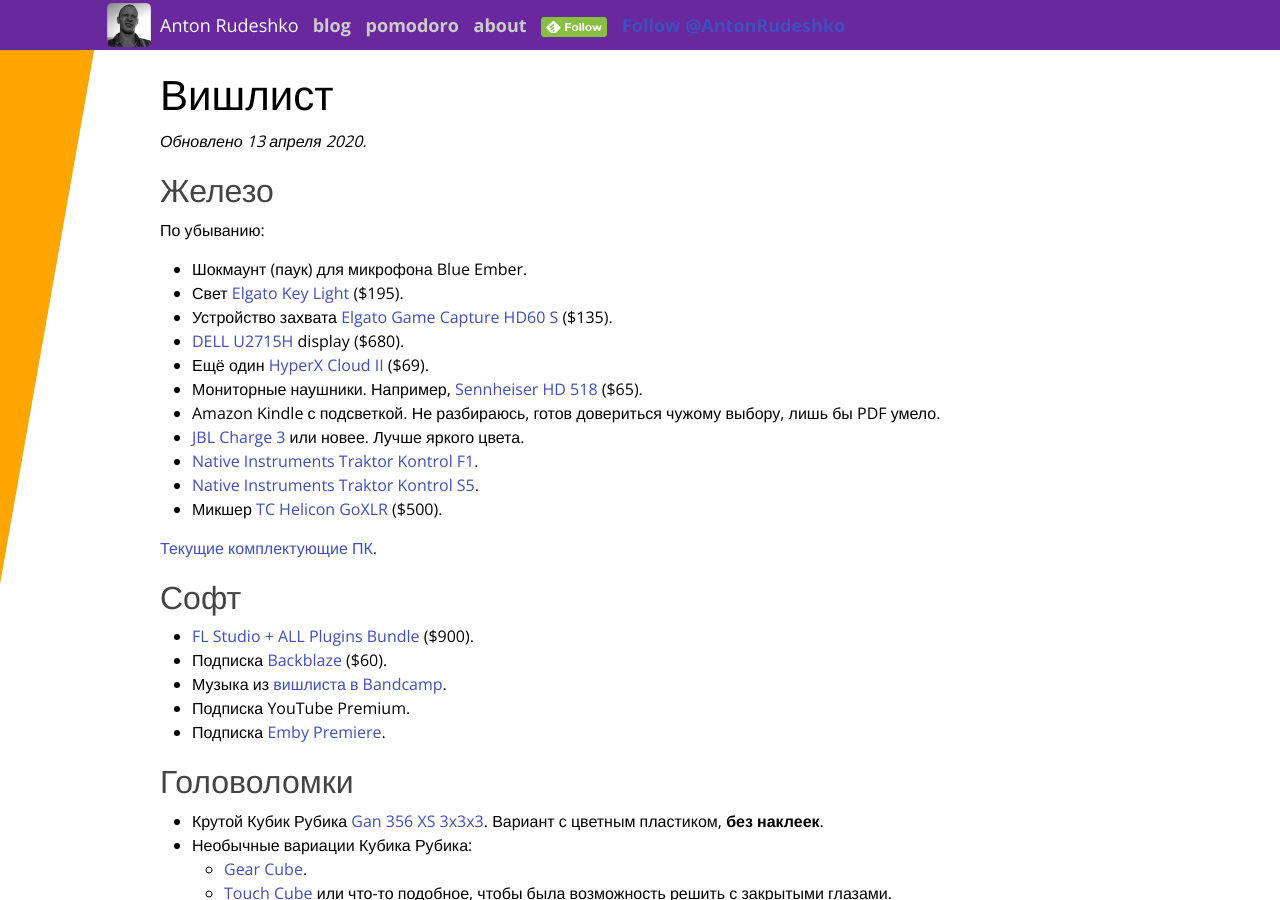
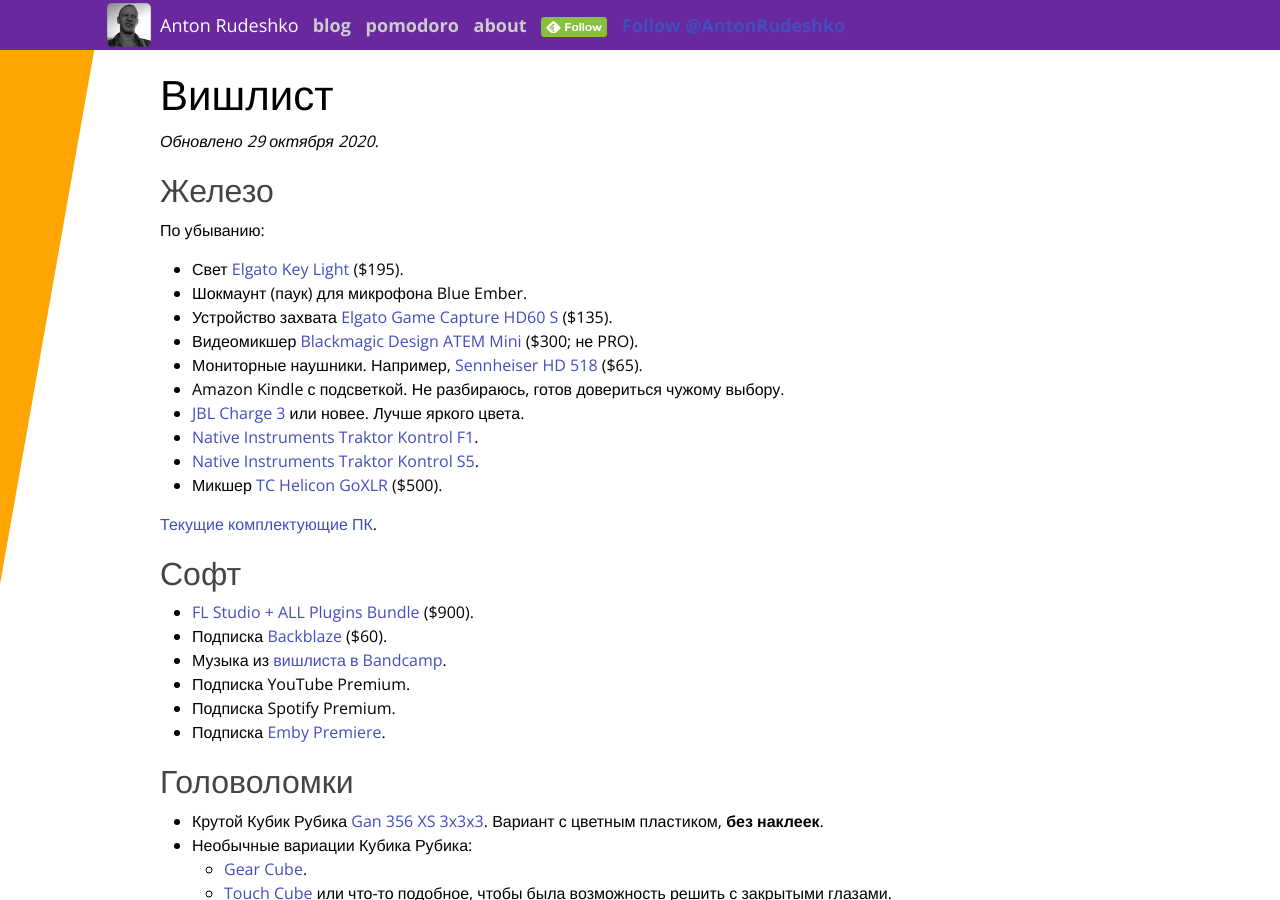
Before and after one commit to anton-rudeshko/anton-rudeshko.github.io, a Jekyll site: the page built from wishlist/index.md, in a window 1280 px wide and 900 px high. Built offline with Jekyll 4.4.1, drawn with Linux system fonts in a browser that asks for light colours; comment, search, counter and statistics services are not loaded; some of the changed text lies outside the part shown.

Commit message:
whislist: update after 2020'Q2, Q3

```diff
--- a/wishlist/index.md
+++ b/wishlist/index.md
@@ -5,19 +5,18 @@ title: Вишлист
 
 # Вишлист
 
-*Обновлено 13 апреля 2020.*
+*Обновлено 29 октября 2020.*
 
 ## Железо
 
 По убыванию:
 
+* Свет [Elgato Key Light] ($195).
 * Шокмаунт (паук) для микрофона Blue Ember.
-* Свет [Elgato Key Light] ($195).
 * Устройство захвата [Elgato Game Capture HD60 S] ($135).
-* [DELL U2715H] display ($680).
-* Ещё один [HyperX Cloud II] ($69).
+* Видеомикшер [Blackmagic Design ATEM Mini] ($300; не PRO).
 * Мониторные наушники. Например, [Sennheiser HD 518] ($65).
-* Amazon Kindle с подсветкой. Не разбираюсь, готов довериться чужому выбору, лишь бы PDF умело.
+* Amazon Kindle с подсветкой. Не разбираюсь, готов довериться чужому выбору.
 * [JBL Charge 3] или новее. Лучше яркого цвета.
 * [Native Instruments Traktor Kontrol F1].
 * [Native Instruments Traktor Kontrol S5].
@@ -25,11 +24,10 @@ title: Вишлист
 
 [Текущие комплектующие ПК][pc-config].
 
+[Elgato Key Light]: https://www.elgato.com/en/gaming/key-light
 [Elgato Game Capture HD60 S]: https://www.elgato.com/en/gaming/game-capture-hd60-s
-[Elgato Key Light]: https://www.elgato.com/en/gaming/key-light
+[Blackmagic Design ATEM Mini]: https://www.blackmagicdesign.com/ru/products/atemmini
 [TC Helicon GoXLR]: https://www.tc-helicon.com/broadcast
-[DELL U2715H]: https://market.yandex.ru/product/11131926
-[HyperX Cloud II]: https://market.yandex.ru/product/12241651
 [Sennheiser HD 518]: https://market.yandex.ru/product/6516805
 [JBL Charge 3]: https://market.yandex.ru/product/13925684
 [Native Instruments Traktor Kontrol S5]: http://www.native-instruments.com/en/products/traktor/dj-controllers/traktor-kontrol-s5/
@@ -42,6 +40,7 @@ title: Вишлист
 * Подписка [Backblaze][backblaze] ($60).
 * Музыка из [вишлиста в Bandcamp][bandcamp-wishlist].
 * Подписка YouTube Premium.
+* Подписка Spotify Premium.
 * Подписка [Emby Premiere][emby-premiere].
 
 [fl-studio]: https://support.image-line.com/jshop/shop.php
```
Also changed, not shown: other parts of wishlist/index.md (+0 -1 lines).
